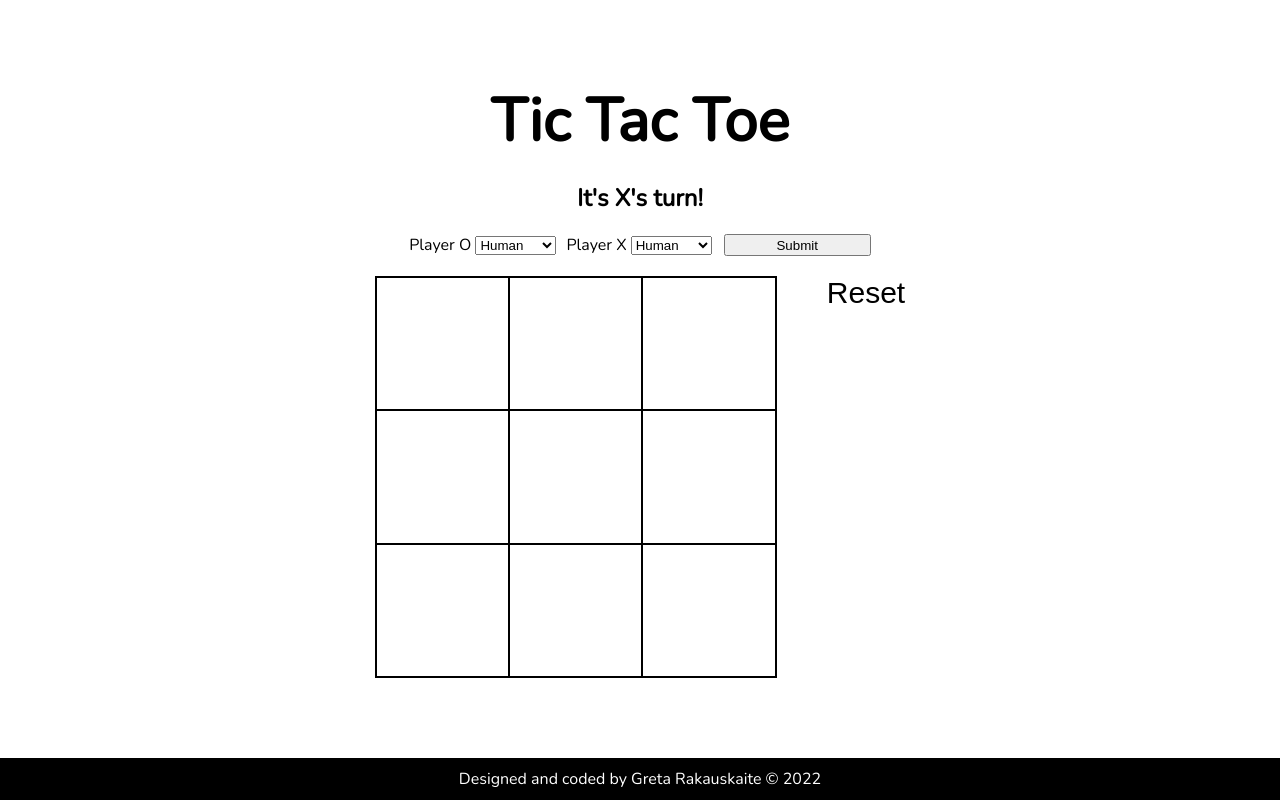
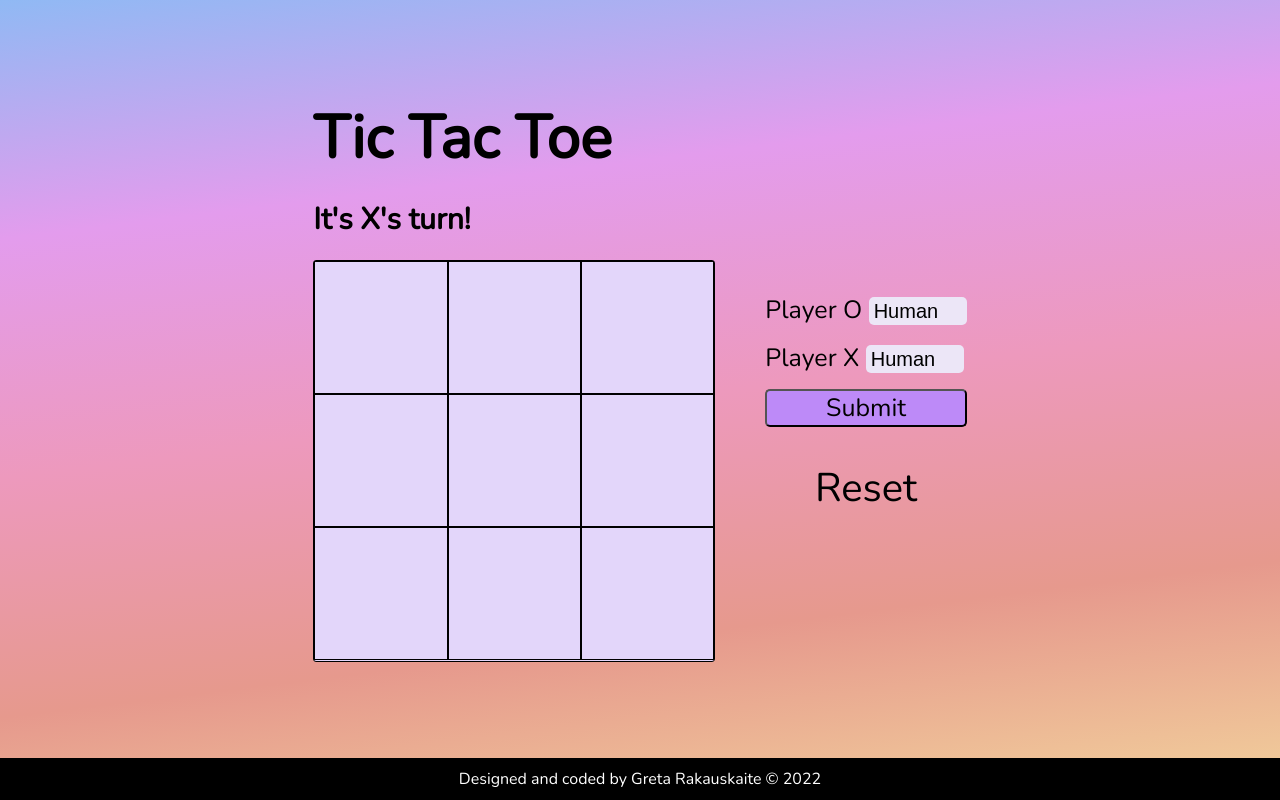
Before and after one commit to GretaRa/tic-tac-toe, a plain HTML site: page index.html in a window 1280 px wide. Drawn offline with nearby package versions, Linux system fonts and the light colour scheme.

Commit message:
Update style

```diff
--- a/index.html
+++ b/index.html
@@ -7,6 +7,7 @@
     <link rel="stylesheet" href="style.css">
     <link rel="preconnect" href="https://fonts.googleapis.com">
     <link rel="preconnect" href="https://fonts.gstatic.com" crossorigin>
+    <link rel="stylesheet" href="https://fonts.googleapis.com/css2?family=Material+Symbols+Outlined:opsz,wght,FILL,GRAD@48,400,0,0" />
     <link href="https://fonts.googleapis.com/css2?family=Nunito:wght@300;400&display=swap" rel="stylesheet">
     <script src="script.js" defer></script>
     <title>Tic Tac Toe</title>
@@ -15,23 +16,7 @@
     <div class="container">
         <h1>Tic Tac Toe</h1>
         <h2 class="announcement"></h2>
-        <form action="#" class="playerSelection">
-            <div class="playerOne">
-                <label for="markO">Player O</label>
-                <select id="markO" name="markO">
-                    <option value="Human">Human</option>
-                    <option value="Computer">Computer</option>
-                </select>
-            </div>
-            <div class="playerTwo">
-                <label for="markX">Player X</label>
-                <select id="markX" name="markX">
-                    <option value="Human">Human</option>
-                    <option value="Computer">Computer</option>
-                </select>
-            </div>
-            <input type="submit">
-        </form>
+
         <div class="containerSide">
 
             <div id="gameBoard" class="gameBoard">
@@ -45,7 +30,26 @@
                 <div class="box"></div>
                 <div class="box"></div>
             </div>
-            <button id="resetButton">Reset</button>
+            <div class="side">
+                <form action="#" class="playerSelection">
+                    <div class="playerOne">
+                        <label for="markO">Player O</label>
+                        <select id="markO" name="markO">
+                            <option value="Human">Human</option>
+                            <option value="Computer">Computer</option>
+                        </select>
+                    </div>
+                    <div class="playerTwo">
+                        <label for="markX">Player X</label>
+                        <select id="markX" name="markX">
+                            <option value="Human">Human</option>
+                            <option value="Computer">Computer</option>
+                        </select>
+                    </div>
+                    <input type="submit">
+                </form>
+                <button id="resetButton">Reset</button>
+            </div>
         </div>
 
     </div>
--- a/script.js
+++ b/script.js
@@ -21,12 +21,21 @@ const gameBoard = (() => {
     //render a mark in the same position in dom and within board array
     const rendergameBoard = () => {
         board.forEach((mark, index) => {
+            if(mark === 'X'){
+                gridItems[index].classList.add( 'x-selected')
+            }
+            if(mark === 'O'){
+                gridItems[index].classList.add( 'o-selected')
+            }
+            if (mark === ''){
+                gridItems[index].classList.remove( 'o-selected','x-selected')
+            }
             gridItems[index].textContent = mark;
         });
 
         messages.textContent = win === 'T' ? `That's a tie!` : win ? `${win} wins the game!` : `It's ${turn}'s turn!`;
 
-        if (messages.textContent === `That's a tie!` || messages.textContent === `${win} wins the game!`) document.getElementById('gameBoard').removeEventListener('click', handleTurn), document.getElementById('resetButton').style.transform = 'scale(2)';
+        if (messages.textContent === `That's a tie!` || messages.textContent === `${win} wins the game!`) document.getElementById('gameBoard').removeEventListener('click', handleTurn), document.getElementById('resetButton').style.transform = 'scale(1.6)';
     };
 
     const handleTurn = (event) => {
@@ -40,6 +49,7 @@ const gameBoard = (() => {
             return
         }
         win = getWinner();
+
         rendergameBoard();
     };
 
@@ -59,7 +69,8 @@ const gameBoard = (() => {
         winningCombos.forEach(function(combo, index) {
             if (board[combo[0]] && board[combo[0]] === board[combo[1]] && board[combo[0]] === board[combo[2]]) winner = board[combo[0]];
         });
-        return winner ? winner : board.includes('') ? null : 'T';
+
+        return winner ? winner  : board.includes('') ? null : 'T';
     };
 
     const gameOver = () => {
--- a/style.css
+++ b/style.css
@@ -3,6 +3,8 @@
     --main-color: black;
     --border-color: black;
     --white-font-color: white;
+    --pink-color: #FF64A6;
+    --blue-color: #1C6AE1;
 }
 
 *{
@@ -20,6 +22,8 @@ body{
     display: grid;
     grid-template-rows: 1fr auto;
     grid-template-columns: 100%;
+    background: rgb(144,185,244);
+background: linear-gradient(173deg, rgba(144,185,244,1) 0%, rgba(227,156,237,1) 25%, rgba(237,153,189,1) 50%, rgba(230,153,141,1) 75%, rgba(242,210,156,1) 100%);
 }
 
 button,
@@ -40,12 +44,38 @@ input,
 
 .container h1{
     font-size: 60px;
+    align-self: flex-start;
+}
+
+.container h2{
+    align-self: flex-start;
+    font-size: 30px;
 }
 
 .playerSelection{
     display: grid;
-    grid-template-columns: repeat(3,1fr);
+    grid-template-rows: repeat(3,1fr);
     gap: 10px;
+    font-size: 25px;
+}
+
+.playerSelection select{
+    border: 0 !important;  /*Removes border*/
+	-webkit-appearance: none;  /*Removes default chrome and safari style*/
+	-moz-appearance: none; /* Removes Default Firefox style*/
+    appearance:none;
+    font-size: 20px;
+    padding: 3px 5px;
+    border-radius: 5px;
+    background-color: #ece6f7;
+}
+
+.playerSelection input{
+    font-size: 25px;
+    font-family: inherit;
+    background-color: #bd8af8;
+    border-radius: 5px;
+
 }
 
 .gameBoard{
@@ -56,6 +86,8 @@ input,
     grid-template-columns: repeat(3,1fr);
     grid-template-rows: repeat(3, 1fr);
     border: 1px solid var(--border-color);
+    border-radius: 3px;
+    background-color: #e3d6fa;
 }
 
 .box{
@@ -63,7 +95,24 @@ input,
     display: flex;
     justify-content: center;
     align-items: center;
-    font-size: 60px;
+    font-size: 80px;
+    background-color: linear-gradient(90deg, #1C6AE1,#C360D1,#FF64A6,#FF8C79);
+}
+
+.x-selected {
+    content: 'X';
+    color: var(--pink-color);
+}
+
+.o-selected{
+    content: 'O';
+    color: var(--blue-color);
+}
+
+.side{
+    display: grid;
+    grid-template-rows: 1fr 1fr;
+    align-items: center;
 }
 
 .containerSide{
@@ -72,9 +121,10 @@ input,
 }
 
 #resetButton{
-    font-size: 30px;
+    font-family: inherit;
+    font-size: 40px;
     border: none;
-    background-color: var(--white-font-color);
+    background-color: transparent;
     align-self: flex-start;
 }
 
```
